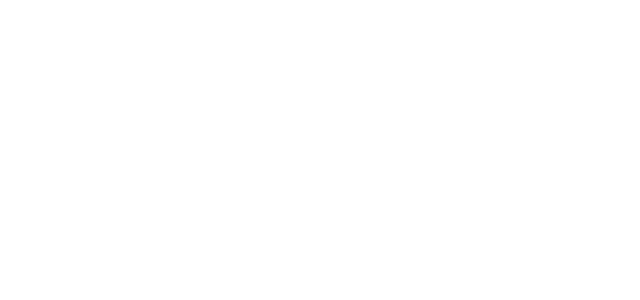
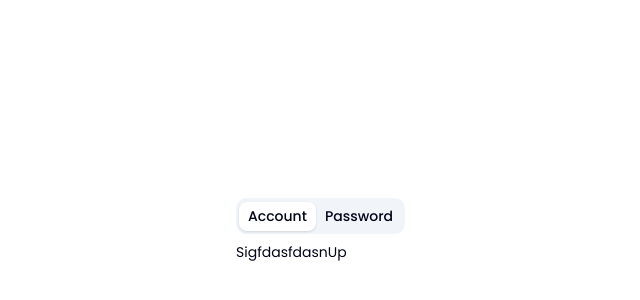
Before and after one commit to dhirajaryaa/AnonyFeed, a React (Vite) app in the folder client/: page /signup in a window 1280 px wide. Before the commit this address had no page. Shown: the part 170-470 px from the top of the page, without its empty margins (204-844 px from the left). Built offline with nearby package versions, Linux system fonts and the light colour scheme.

Commit message:
feat: Add authentication page with signup functionality and integrate Radix UI tabs

```diff
--- a/client/package.json
+++ b/client/package.json
@@ -14,6 +14,7 @@
     "@radix-ui/react-label": "^2.1.2",
     "@radix-ui/react-slot": "^1.1.2",
     "@radix-ui/react-switch": "^1.1.3",
+    "@radix-ui/react-tabs": "^1.1.3",
     "@tailwindcss/vite": "^4.1.3",
     "class-variance-authority": "^0.7.1",
     "clsx": "^2.1.1",
--- a/client/src/App.jsx
+++ b/client/src/App.jsx
@@ -3,11 +3,17 @@
 import { BrowserRouter, Routes, Route } from "react-router";
 import UserPage from "./pages/UserPage";
 import ProtectedRoutes from "./components/ProtectedRoutes";
+import AuthPage from "./pages/AuthPage";
+import SignUp from "./components/SignUp";
 
 function App() {
   return (
     <BrowserRouter>
       <Routes>
+        <Route element={<AuthPage />}>
+        <Route path="/signup" element={<SignUp />} />
+        </Route>
+
         {/* protected routes */}
         <Route element={<ProtectedRoutes />}>
           <Route path="/dashboard" element={<UserPage />} />
--- /dev/null
+++ b/client/src/components/SignUp.jsx
@@ -0,0 +1,8 @@
+
+function SignUp() {
+  return (
+    <div>SigfdasfdasnUp</div>
+  )
+}
+
+export default SignUp
--- /dev/null
+++ b/client/src/components/ui/tabs.jsx
@@ -0,0 +1,60 @@
+import * as React from "react"
+import * as TabsPrimitive from "@radix-ui/react-tabs"
+
+import { cn } from "@/lib/utils"
+
+function Tabs({
+  className,
+  ...props
+}) {
+  return (
+    <TabsPrimitive.Root
+      data-slot="tabs"
+      className={cn("flex flex-col gap-2", className)}
+      {...props} />
+  );
+}
+
+function TabsList({
+  className,
+  ...props
+}) {
+  return (
+    <TabsPrimitive.List
+      data-slot="tabs-list"
+      className={cn(
+        "bg-muted text-muted-foreground inline-flex h-9 w-fit items-center justify-center rounded-lg p-[3px]",
+        className
+      )}
+      {...props} />
+  );
+}
+
+function TabsTrigger({
+  className,
+  ...props
+}) {
+  return (
+    <TabsPrimitive.Trigger
+      data-slot="tabs-trigger"
+      className={cn(
+        "data-[state=active]:bg-background dark:data-[state=active]:text-foreground focus-visible:border-ring focus-visible:ring-ring/50 focus-visible:outline-ring dark:data-[state=active]:border-input dark:data-[state=active]:bg-input/30 text-foreground dark:text-muted-foreground inline-flex h-[calc(100%-1px)] flex-1 items-center justify-center gap-1.5 rounded-md border border-transparent px-2 py-1 text-sm font-medium whitespace-nowrap transition-[color,box-shadow] focus-visible:ring-[3px] focus-visible:outline-1 disabled:pointer-events-none disabled:opacity-50 data-[state=active]:shadow-sm [&_svg]:pointer-events-none [&_svg]:shrink-0 [&_svg:not([class*='size-'])]:size-4",
+        className
+      )}
+      {...props} />
+  );
+}
+
+function TabsContent({
+  className,
+  ...props
+}) {
+  return (
+    <TabsPrimitive.Content
+      data-slot="tabs-content"
+      className={cn("flex-1 outline-none", className)}
+      {...props} />
+  );
+}
+
+export { Tabs, TabsList, TabsTrigger, TabsContent }
--- /dev/null
+++ b/client/src/pages/AuthPage.jsx
@@ -0,0 +1,20 @@
+import { Tabs, TabsList, TabsTrigger } from "@/components/ui/tabs";
+import React from "react";
+import { Outlet } from "react-router";
+
+function AuthPage() {
+  return (
+    <main className="w-full h-screen flex items-center justify-center">
+      <Tabs defaultValue="account" className="w-[400px]">
+        <TabsList>
+          <TabsTrigger value="account">Account</TabsTrigger>
+          <TabsTrigger value="password">Password</TabsTrigger>
+        </TabsList>
+        {/* tab content  */}
+        <Outlet />
+      </Tabs>
+    </main>
+  );
+}
+
+export default AuthPage;
```
Also changed, not shown: 1 other file (tests, documents, lock files or other folders).
